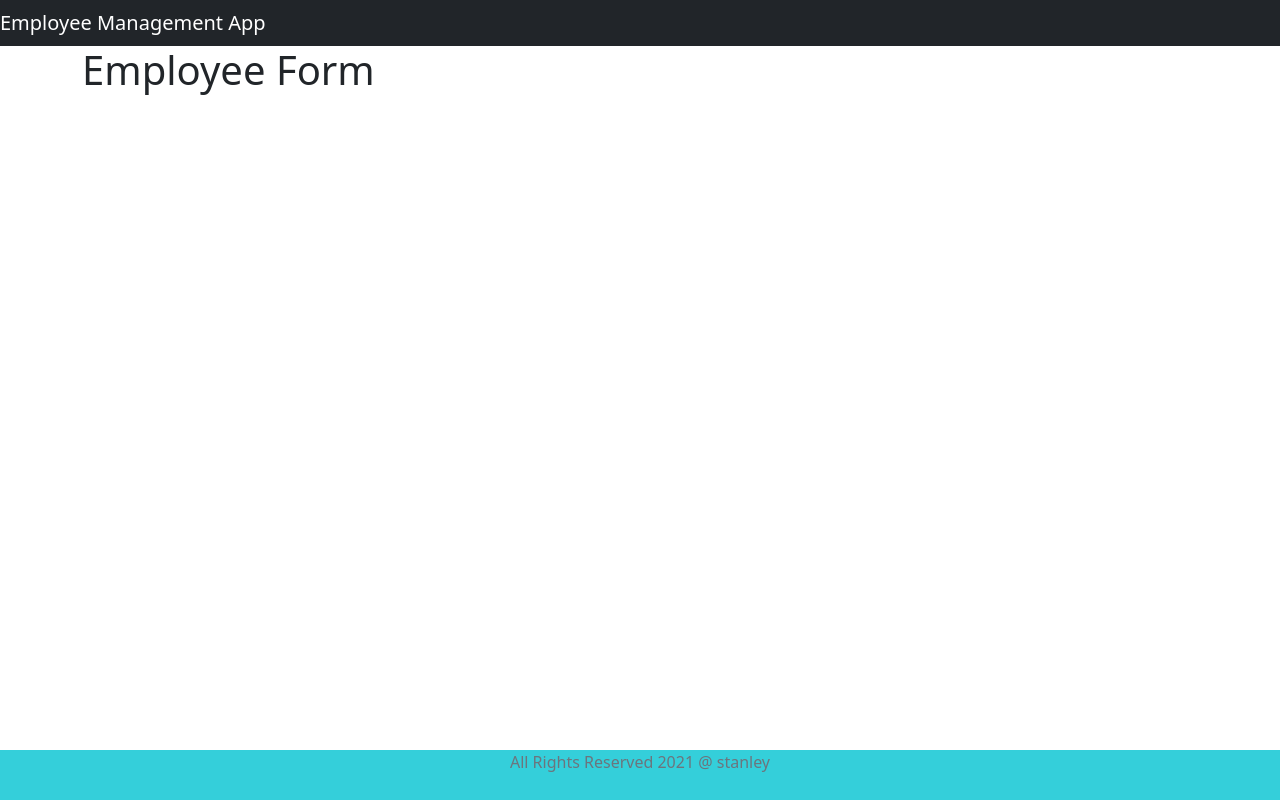
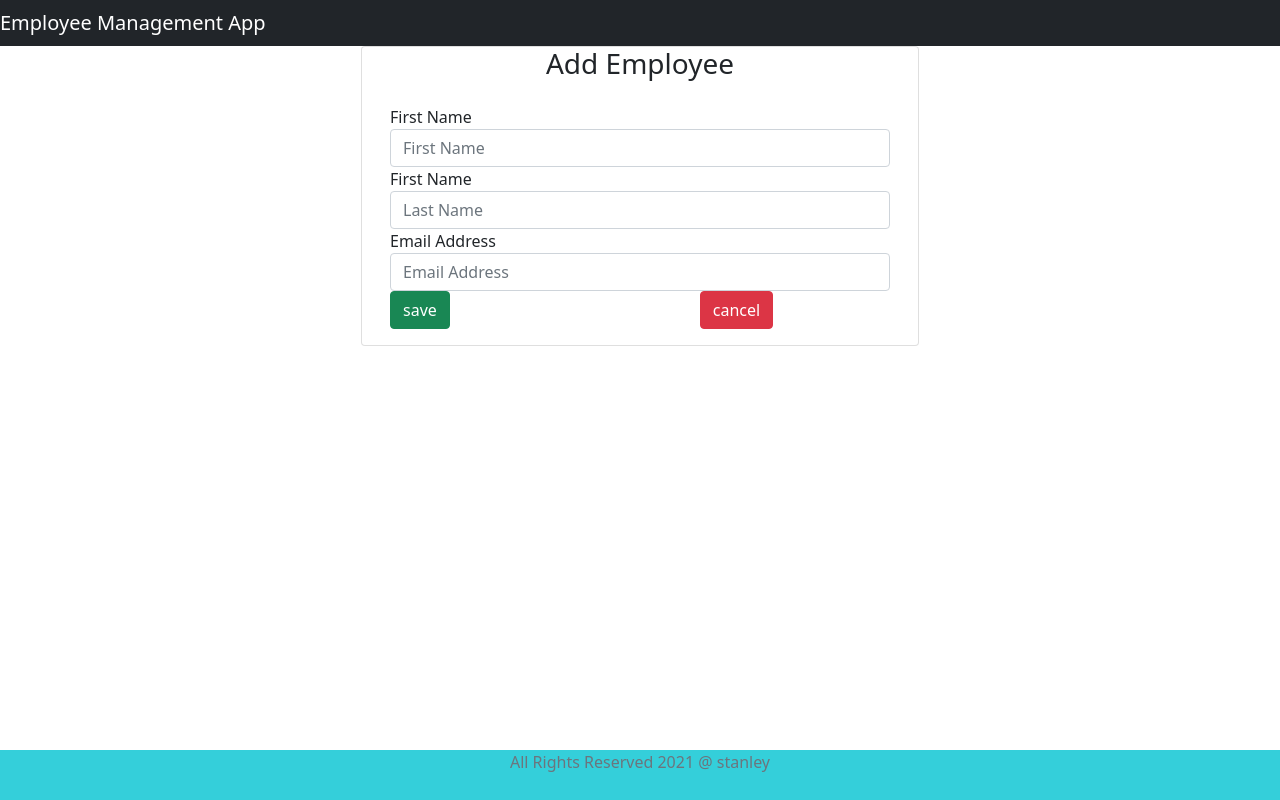
Before and after one commit to wanjirus/react-employee-management-frontend, a React (Create React App) app: page / in a window 1280 px wide. Both pictures are taken after a click on the button "Add Employee". Built offline with nearby package versions, Linux system fonts and the light colour scheme; no server answers.

Commit message:
add employee component form

```diff
--- a/src/App.css
+++ b/src/App.css
@@ -45,3 +45,9 @@
   text-align: center;
   color: rgb(255, 255, 255);
 }
+.divi{
+  height: 100px;
+  width: 50%;
+  background-color: rgb(9, 17, 17);
+
+}
--- a/src/components/CreateEmployeeComponent.jsx
+++ b/src/components/CreateEmployeeComponent.jsx
@@ -3,16 +3,83 @@
 class CreateEmployeeComponent extends Component {
     constructor(props){
         super(props)
-        this.state={
+        this.state = {
+                firstName:'',
+                lastName:'',
+                emailId:''
+
+        }
+    this.changeFirstNameHandler=this.changeFirstNameHandler.bind(this);
+    this.changeLastNameHandler=this.changeLastNameHandler.bind(this);
+    this.changeEmailIdHandler=this.changeEmailIdHandler.bind(this);
+    this.saveEmployee=this.saveEmployee.bind(this);
+
+    }
+
+    cancel(){
+        this.props.history.push('/employees');
+    }
 
 
-        }
+
+    saveEmployee=(e)=>{
+        e.preventDefault();
+       let employee={firstName:this.state.firstName, lastName:this.state.lastName, emailId:this.state.emailId};
+       console.log('employee =>'+ JSON.stringify(employee));
+
+
     }
+    changeFirstNameHandler=(event)=>{
+
+        this.setState({firstName: event.target.value});
+
+    }
+
+    changeLastNameHandler=(event)=>{
+
+        this.setState({lastName: event.target.value});
+    }
+
+    changeEmailIdHandler=(event)=>{
+
+        this.setState({emailId: event.target.value});
+
+    }
+
     render() {
         return (
             <div>
-                <h1>Employee Form</h1>
+                <div className='container'>
+                    <div className='row'>
+                        <div className='card col-md-6 offset-md-3'>
+                        <h3 className='text-center'>Add Employee</h3>
+                     <div className='card-body'>
+                      <form>
+                         <div className='form-group'>
+                              <label> First Name</label>
+                              <input placeholder='First Name' name='firstName' className='form-control' value={this.state.firstName} onChange={this.changeFirstNameHandler}/>
+                          </div>
+
+                          <div className='form-group'>
+                              <label> First Name</label>
+                              <input placeholder='Last Name' name='lastName' className='form-control' value={this.state.lastName} onChange={this.changeLastNameHandler}/>
+                            </div>
+
+                            <div className='form-group'>
+                               <label> Email Address</label>
+                               <input placeholder='Email Address' name='emailId' className='form-control' value={this.state.emailId} onChange={this.changeEmailIdHandler}/>
+                            </div>
+
+                        <button className='btn btn-success' onClick={this.saveEmployee}>save</button>
+                        <button className="btn btn-danger" onClick={this.cancel.bind(this)} style={{marginLeft:'50%'}}>cancel</button>
+                    </form>
+
+                </div>
             </div>
+
+       </div>
+ </div>
+ </div>
         );
     }
 }
```
